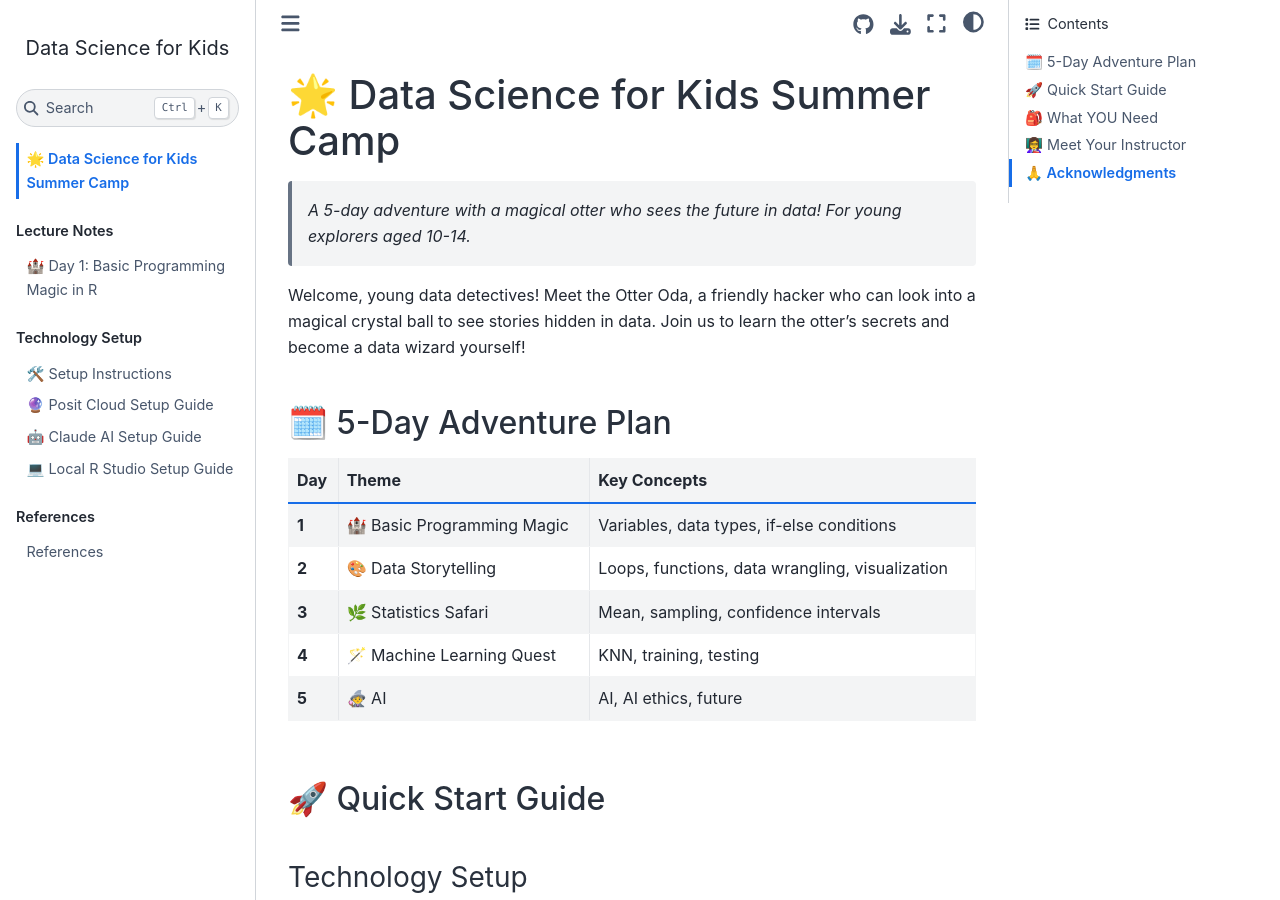
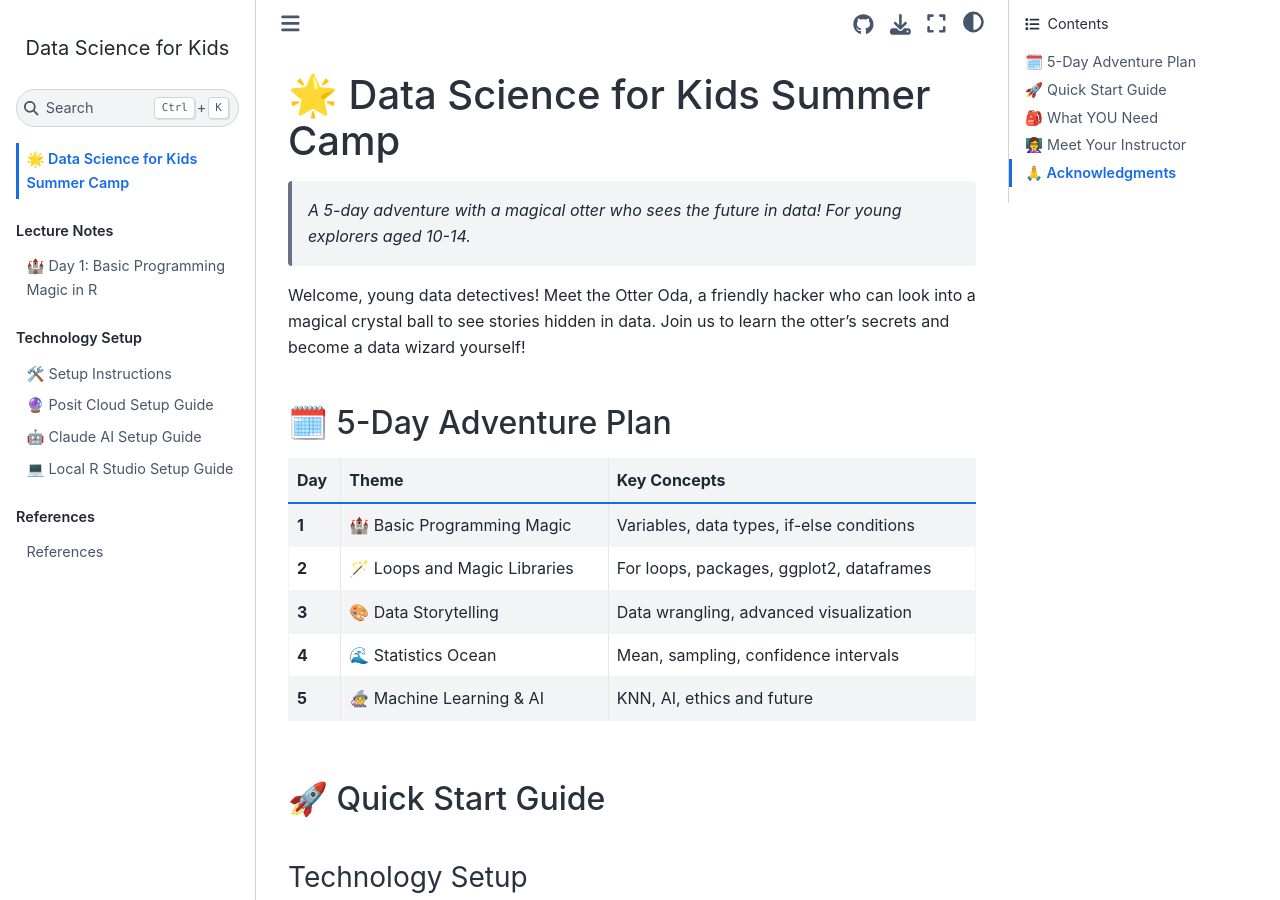
Before and after one commit to skysheng7/pre_ds_camp, a Jupyter Book: the page built from docs/index.md, in a window 1280 px wide and 900 px high. Built offline with Jupyter Book 1.0.4 settings and Sphinx 7.4.7 and the Sphinx Book theme 1.1.4, drawn with Linux system fonts in a browser that asks for light colours; cross-references to code outside the pages are shown as plain code.

```diff
--- a/docs/index.md
+++ b/docs/index.md
@@ -14,10 +14,10 @@ Welcome, young data detectives! Meet the Otter Oda, a friendly hacker who can lo
 | Day | Theme | Key Concepts |
 |-----|-------|--------------|
 | **1** | 🏰 Basic Programming Magic | Variables, data types, if-else conditions |
-| **2** | 🎨 Data Storytelling | Loops, functions, data wrangling, visualization |
-| **3** | 🌿 Statistics Safari | Mean, sampling, confidence intervals |
-| **4** | 🪄 Machine Learning Quest | KNN, training, testing |
-| **5** | 🧙‍♀️ AI | AI, AI ethics, future |
+| **2** | 🪄 Loops and Magic Libraries | For loops, packages, ggplot2, dataframes |
+| **3** | 🎨 Data Storytelling | Data wrangling, advanced visualization |
+| **4** | 🌊 Statistics Ocean | Mean, sampling, confidence intervals |
+| **5** | 🧙‍♀️ Machine Learning & AI | KNN, AI, ethics and future |
 
 ## 🚀 Quick Start Guide
 
```
Also changed, not shown: README.md (+7 -7 lines), docs/day01/README.md (+7 -1 lines).
